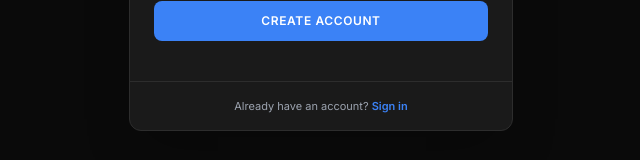
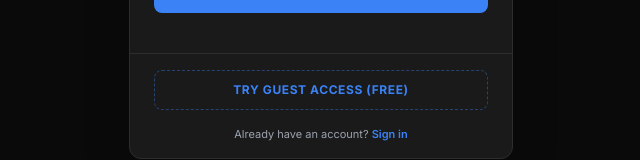
Before and after one commit to 24981a424k-Ashok/Archvise, a Next.js app: page /sign-up in a window 1280 px wide. Shown: the part 544-704 px from the top of the page, without its empty margins (319-959 px from the left). Built offline with nearby package versions, Linux system fonts and the light colour scheme; no server answers.

Commit message:
Implement client guest login bypass and add Try Guest Access button

```diff
--- a/app/(auth)/sign-in/page.tsx
+++ b/app/(auth)/sign-in/page.tsx
@@ -22,14 +22,27 @@ type SignInFormValues = z.infer<typeof signInSchema>
 
 export default function SignInPage() {
   const router = useRouter()
-  const { login, user, loading: authLoading } = useAuth()
+  const { login, user, loading: authLoading, guestLogin } = useAuth()
   const [loading, setLoading] = React.useState(false)
+  const [guestLoading, setGuestLoading] = React.useState(false)
 
   React.useEffect(() => {
     if (!authLoading && user) {
       router.push('/dashboard')
     }
   }, [user, authLoading, router])
+
+  const handleGuestLogin = async () => {
+    setGuestLoading(true)
+    try {
+      await guestLogin()
+      router.push('/dashboard')
+    } catch (e) {
+      // handled
+    } finally {
+      setGuestLoading(false)
+    }
+  }
 
   const { register, handleSubmit, formState: { errors } } = useForm<SignInFormValues>({
     resolver: zodResolver(signInSchema),
@@ -119,6 +132,19 @@ export default function SignInPage() {
           </form>
         </CardContent>
         <CardFooter className="flex flex-col space-y-4 pt-0 border-t border-border mt-4 py-4 text-center">
+          <Button
+            type="button"
+            variant="outline"
+            className="w-full text-xs font-bold uppercase tracking-wider h-10 border-dashed border-primary/40 hover:border-primary text-primary"
+            onClick={handleGuestLogin}
+            disabled={loading || guestLoading}
+          >
+            {guestLoading ? (
+              <Loader2 size={14} className="animate-spin mr-1.5" />
+            ) : null}
+            <span>Try Guest Access (Free)</span>
+          </Button>
+
           <p className="text-[11px] text-textSecondary">
             Don&apos;t have an account?{" "}
             <Link href="/sign-up" className="text-primary hover:text-primaryLight hover:underline font-semibold">
--- a/app/(auth)/sign-up/page.tsx
+++ b/app/(auth)/sign-up/page.tsx
@@ -26,14 +26,27 @@ type SignUpFormValues = z.infer<typeof signUpSchema>
 
 export default function SignUpPage() {
   const router = useRouter()
-  const { signUp, user, loading: authLoading } = useAuth()
+  const { signUp, user, loading: authLoading, guestLogin } = useAuth()
   const [loading, setLoading] = React.useState(false)
+  const [guestLoading, setGuestLoading] = React.useState(false)
 
   React.useEffect(() => {
     if (!authLoading && user) {
       router.push('/dashboard')
     }
   }, [user, authLoading, router])
+
+  const handleGuestLogin = async () => {
+    setGuestLoading(true)
+    try {
+      await guestLogin()
+      router.push('/dashboard')
+    } catch (e) {
+      // handled
+    } finally {
+      setGuestLoading(false)
+    }
+  }
 
   const { register, handleSubmit, setValue, watch, formState: { errors } } = useForm<SignUpFormValues>({
     resolver: zodResolver(signUpSchema),
@@ -166,6 +179,19 @@ export default function SignUpPage() {
           </form>
         </CardContent>
         <CardFooter className="flex flex-col space-y-4 pt-0 border-t border-border mt-4 py-4 text-center">
+          <Button
+            type="button"
+            variant="outline"
+            className="w-full text-xs font-bold uppercase tracking-wider h-10 border-dashed border-primary/40 hover:border-primary text-primary"
+            onClick={handleGuestLogin}
+            disabled={loading || guestLoading}
+          >
+            {guestLoading ? (
+              <Loader2 size={14} className="animate-spin mr-1.5" />
+            ) : null}
+            <span>Try Guest Access (Free)</span>
+          </Button>
+
           <p className="text-[11px] text-textSecondary">
             Already have an account?{" "}
             <Link href="/sign-in" className="text-primary hover:text-primaryLight hover:underline font-semibold">
--- a/hooks/useAuth.ts
+++ b/hooks/useAuth.ts
@@ -81,6 +81,21 @@ export function useAuth() {
     }
   };
 
+  const guestLogin = async () => {
+    setLoading(true);
+    try {
+      const dbUser = await api.post<User>('/auth/guest', {});
+      setUser(dbUser);
+      toast.success("Welcome! Entered as Guest.");
+      return dbUser;
+    } catch (e: any) {
+      toast.error(e.message || "Failed to enter as guest.");
+      throw e;
+    } finally {
+      setLoading(false);
+    }
+  };
+
   const handleLogout = async () => {
     setLoading(true);
     try {
@@ -100,6 +115,7 @@ export function useAuth() {
     loading,
     login,
     signUp,
+    guestLogin,
     logout: handleLogout
   };
 }
```
